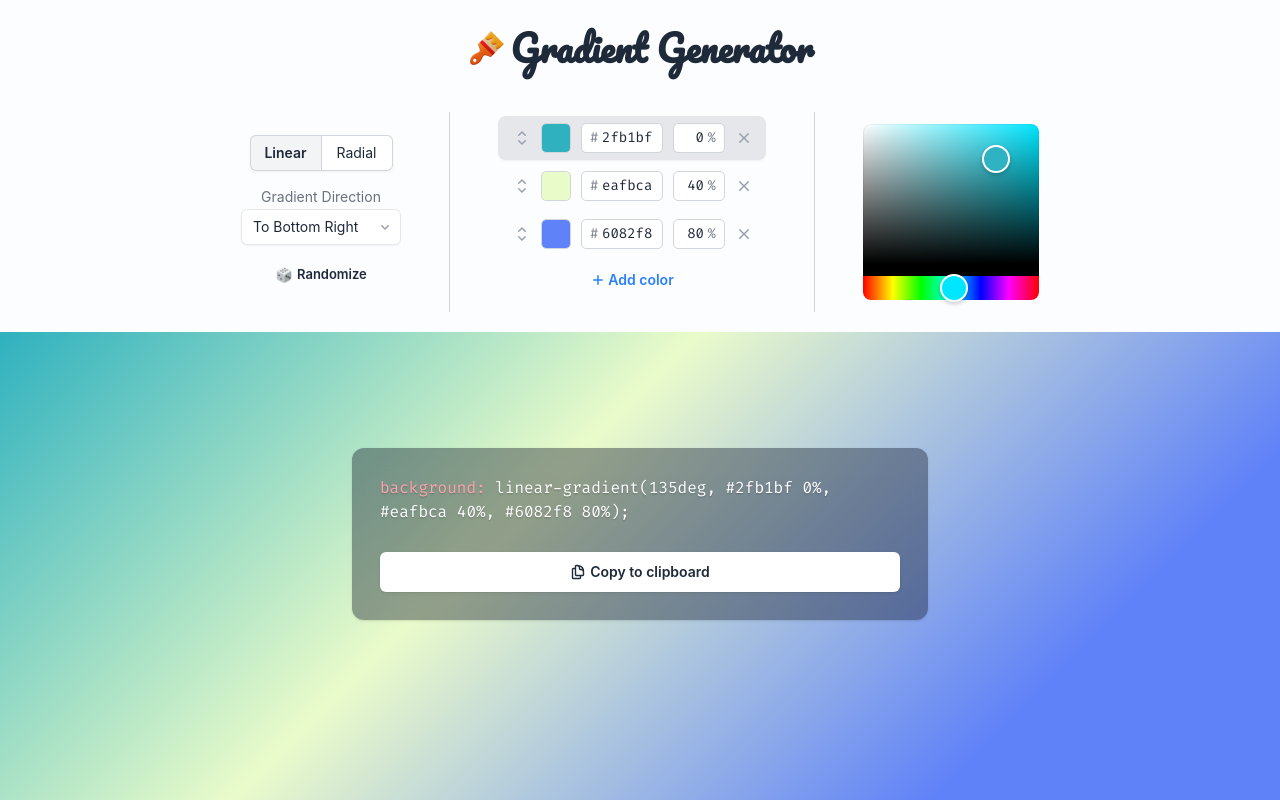
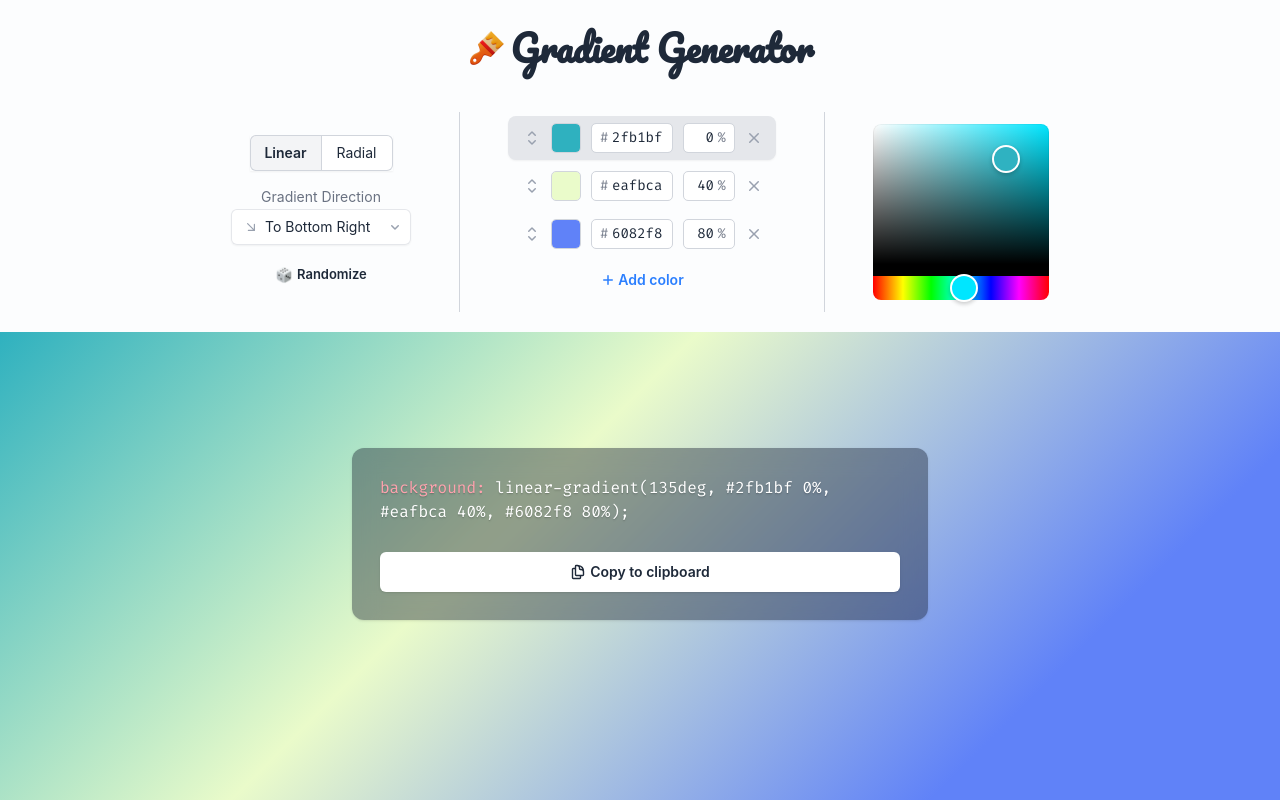
Before and after one commit to azimmerly/gradient-generator, a React (Vite) app: page / in a window 1280 px wide. Built offline with nearby package versions, Linux system fonts and the light colour scheme.

Commit message:
Add icons to direction select

```diff
--- a/eslint.config.js
+++ b/eslint.config.js
@@ -2,11 +2,11 @@ import js from "@eslint/js";
 import prettier from "eslint-config-prettier";
 import reactHooks from "eslint-plugin-react-hooks";
 import reactRefresh from "eslint-plugin-react-refresh";
-import { globalIgnores } from "eslint/config";
+import { defineConfig, globalIgnores } from "eslint/config";
 import globals from "globals";
 import tseslint from "typescript-eslint";
 
-export default tseslint.config([
+export default defineConfig([
   globalIgnores(["dist"]),
   {
     files: ["**/*.{ts,tsx}"],
--- a/src/components/AngleSelect.tsx
+++ /dev/null
@@ -1,87 +0,0 @@
-import {
-  Label,
-  Listbox,
-  ListboxButton,
-  ListboxOption,
-  ListboxOptions,
-} from "@headlessui/react";
-import { CheckIcon, ChevronDownIcon } from "@heroicons/react/16/solid";
-import { twMerge } from "tailwind-merge";
-import { useShallow } from "zustand/shallow";
-
-import { useGradientStore } from "@/stores/gradient";
-
-const options = [
-  { value: 270, label: "To Left" },
-  { value: 90, label: "To Right" },
-  { value: 0, label: "To Top" },
-  { value: 180, label: "To Bottom" },
-  { value: 315, label: "To Top Left" },
-  { value: 45, label: "To Top Right" },
-  { value: 225, label: "To Bottom Left" },
-  { value: 135, label: "To Bottom Right" },
-] as const;
-
-export const AngleSelect = () => {
-  const [type, angle, setAngle] = useGradientStore(
-    useShallow((s) => [s.type, s.angle, s.setAngle]),
-  );
-
-  const isDisabled = type === "radial";
-  const selectedOption =
-    options.find(({ value }) => value === angle) ?? options[0];
-
-  return (
-    <Listbox
-      as="div"
-      disabled={isDisabled}
-      value={selectedOption}
-      onChange={({ value }) => setAngle(value)}
-      className="flex flex-col gap-0.5"
-    >
-      <Label
-        className={twMerge(
-          "hidden text-center text-sm lg:inline",
-          isDisabled ? "text-gray-400" : "text-gray-500",
-        )}
-      >
-        Gradient Direction
-      </Label>
-      <div className="relative">
-        <ListboxButton
-          className={twMerge(
-            "group relative w-40 rounded-md py-1.5 pr-10 pl-3 text-left text-sm/6 shadow-xs ring-1 ring-gray-200 ring-inset focus:ring-2 focus:ring-blue-600 focus:outline-hidden",
-            isDisabled ? "bg-gray-100 text-gray-400" : "bg-white",
-          )}
-        >
-          <span className="block truncate">{selectedOption.label}</span>
-          <span className="pointer-events-none absolute inset-y-0 right-0 flex items-center pr-2">
-            <ChevronDownIcon
-              aria-hidden="true"
-              className="size-4 text-gray-400 transition ease-out group-data-active:rotate-180"
-            />
-          </span>
-        </ListboxButton>
-        <ListboxOptions
-          transition
-          className="absolute z-10 mt-1 w-full overflow-auto rounded-md bg-white p-1 text-sm shadow-lg ring-1 ring-gray-200/70 focus:outline-hidden data-leave:transition data-leave:duration-100 data-leave:ease-in data-closed:data-leave:opacity-0"
-        >
-          {options.map((option, i) => (
-            <ListboxOption
-              key={i}
-              value={option}
-              className="group relative rounded-sm px-2 py-1.5 select-none data-focus:bg-blue-600"
-            >
-              <span className="block truncate font-normal group-data-focus:text-white group-data-selected:font-semibold">
-                {option.label}
-              </span>
-              <span className="absolute inset-y-0 right-0 flex items-center pr-2 text-blue-600 group-data-focus:text-white [.group:not([data-selected])_&]:hidden">
-                <CheckIcon aria-hidden="true" className="size-4" />
-              </span>
-            </ListboxOption>
-          ))}
-        </ListboxOptions>
-      </div>
-    </Listbox>
-  );
-};
--- /dev/null
+++ b/src/components/DirectionSelect.tsx
@@ -0,0 +1,105 @@
+import {
+  Label,
+  Listbox,
+  ListboxButton,
+  ListboxOption,
+  ListboxOptions,
+} from "@headlessui/react";
+import { CheckIcon, ChevronDownIcon } from "@heroicons/react/16/solid";
+import {
+  ArrowDownIcon,
+  ArrowDownLeftIcon,
+  ArrowDownRightIcon,
+  ArrowLeftIcon,
+  ArrowRightIcon,
+  ArrowUpIcon,
+  ArrowUpLeftIcon,
+  ArrowUpRightIcon,
+} from "@heroicons/react/20/solid";
+import { twMerge } from "tailwind-merge";
+import { useShallow } from "zustand/shallow";
+
+import { useGradientStore } from "@/stores/gradient";
+
+const options = [
+  { value: 270, label: "To Left", icon: ArrowLeftIcon },
+  { value: 90, label: "To Right", icon: ArrowRightIcon },
+  { value: 0, label: "To Top", icon: ArrowUpIcon },
+  { value: 180, label: "To Bottom", icon: ArrowDownIcon },
+  { value: 315, label: "To Top Left", icon: ArrowUpLeftIcon },
+  { value: 45, label: "To Top Right", icon: ArrowUpRightIcon },
+  { value: 225, label: "To Bottom Left", icon: ArrowDownLeftIcon },
+  { value: 135, label: "To Bottom Right", icon: ArrowDownRightIcon },
+] as const;
+
+export const DirectionSelect = () => {
+  const [type, angle, setAngle] = useGradientStore(
+    useShallow((s) => [s.type, s.angle, s.setAngle]),
+  );
+
+  const isDisabled = type === "radial";
+  const selectedOption =
+    options.find(({ value }) => value === angle) ?? options[0];
+  const SelectedOptionIcon = selectedOption.icon;
+
+  return (
+    <Listbox
+      as="div"
+      disabled={isDisabled}
+      value={selectedOption}
+      onChange={({ value }) => setAngle(value)}
+      className="flex flex-col gap-0.5"
+    >
+      <Label
+        className={twMerge(
+          "hidden text-center text-sm lg:inline",
+          isDisabled ? "text-gray-400" : "text-gray-500",
+        )}
+      >
+        Gradient Direction
+      </Label>
+      <div className="relative">
+        <ListboxButton
+          className={twMerge(
+            "group relative w-45 rounded-md py-1.5 pr-10 pl-3 text-left text-sm/6 shadow-xs ring-1 ring-gray-200 ring-inset focus:ring-2 focus:ring-blue-600 focus:outline-hidden",
+            isDisabled ? "bg-gray-100 text-gray-400" : "bg-white",
+          )}
+        >
+          <div className="flex items-center gap-1.5">
+            <SelectedOptionIcon className="size-4 text-gray-400" />
+            <span className="block truncate"> {selectedOption.label}</span>
+          </div>
+          <span className="pointer-events-none absolute inset-y-0 right-0 flex items-center pr-2">
+            <ChevronDownIcon
+              aria-hidden="true"
+              className="size-4 text-gray-400 transition ease-out group-data-active:rotate-180"
+            />
+          </span>
+        </ListboxButton>
+        <ListboxOptions
+          transition
+          className="absolute z-10 mt-1 w-full overflow-auto rounded-md bg-white p-1 text-sm shadow-lg ring-1 ring-gray-200/70 focus:outline-hidden data-leave:transition data-leave:duration-100 data-leave:ease-in data-closed:data-leave:opacity-0"
+        >
+          {options.map((option) => {
+            const OptionIcon = option.icon;
+            return (
+              <ListboxOption
+                key={option.value}
+                value={option}
+                className="group relative flex items-center gap-1.5 rounded-sm px-2 py-1.5 select-none data-focus:bg-blue-600"
+              >
+                <OptionIcon className="size-4 text-gray-400 group-data-focus:text-white" />
+                <span className="block truncate font-normal group-data-focus:text-white group-data-selected:font-semibold">
+                  {option.label}
+                </span>
+                <span className="absolute inset-y-0 right-0 flex items-center pr-2 text-blue-600 group-data-focus:text-white [.group:not([data-selected])_&]:hidden">
+                  <CheckIcon aria-hidden="true" className="size-4" />
+                </span>
+              </ListboxOption>
+            );
+          })}
+        </ListboxOptions>
+      </div>
+    </Listbox>
+  );
+};
--- a/src/components/GradientControls.tsx
+++ b/src/components/GradientControls.tsx
@@ -1,7 +1,7 @@
 import logoImage from "@/assets/brush.png";
-import { AngleSelect } from "@/components/AngleSelect";
 import { ColorPicker } from "@/components/ColorPicker";
 import { ColorStops } from "@/components/ColorStops";
+import { DirectionSelect } from "@/components/DirectionSelect";
 import { RandomizeButton } from "@/components/RandomizeButton";
 import { TypeSelect } from "@/components/TypeSelect";
 
@@ -21,7 +21,7 @@ export const GradientControls = () => (
       <div className="flex flex-col gap-7 divide-gray-300 pb-4 lg:h-52 lg:flex-row lg:gap-0 lg:divide-x lg:pb-2">
         <div className="-mt-2 flex flex-col items-center justify-center gap-3 lg:mt-0 lg:gap-4 lg:px-12">
           <TypeSelect />
-          <AngleSelect />
+          <DirectionSelect />
           <RandomizeButton />
         </div>
         <div className="flex justify-center lg:px-12 lg:pt-1">
```
Also changed, not shown: package.json (+6 -6 lines), 1 other file (tests, documents, lock files or other folders).
